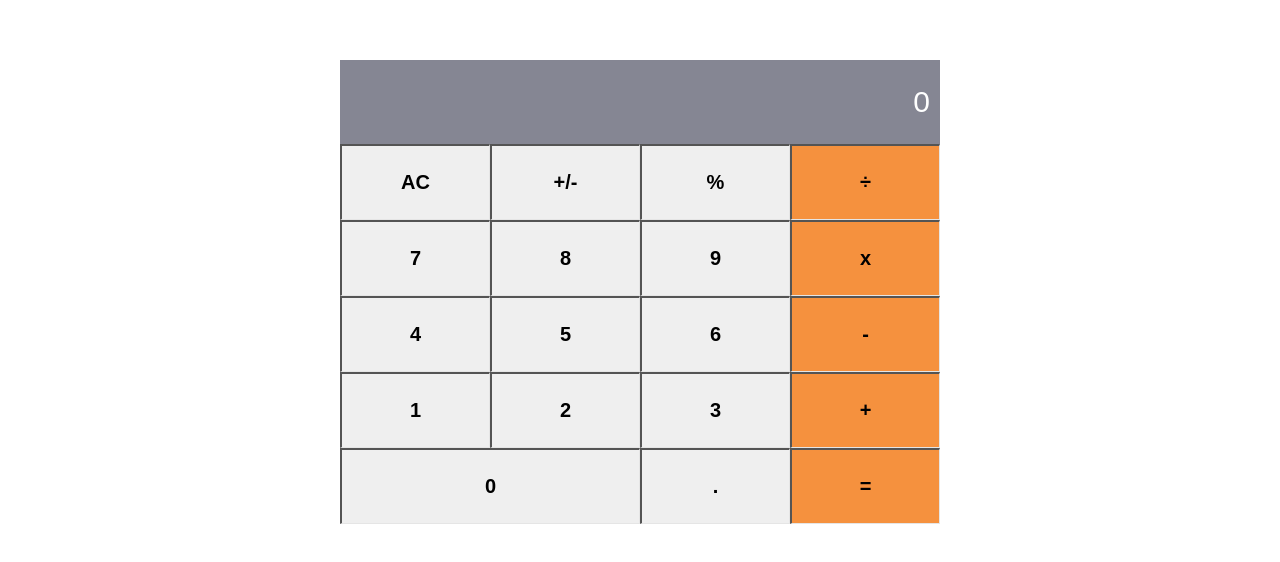
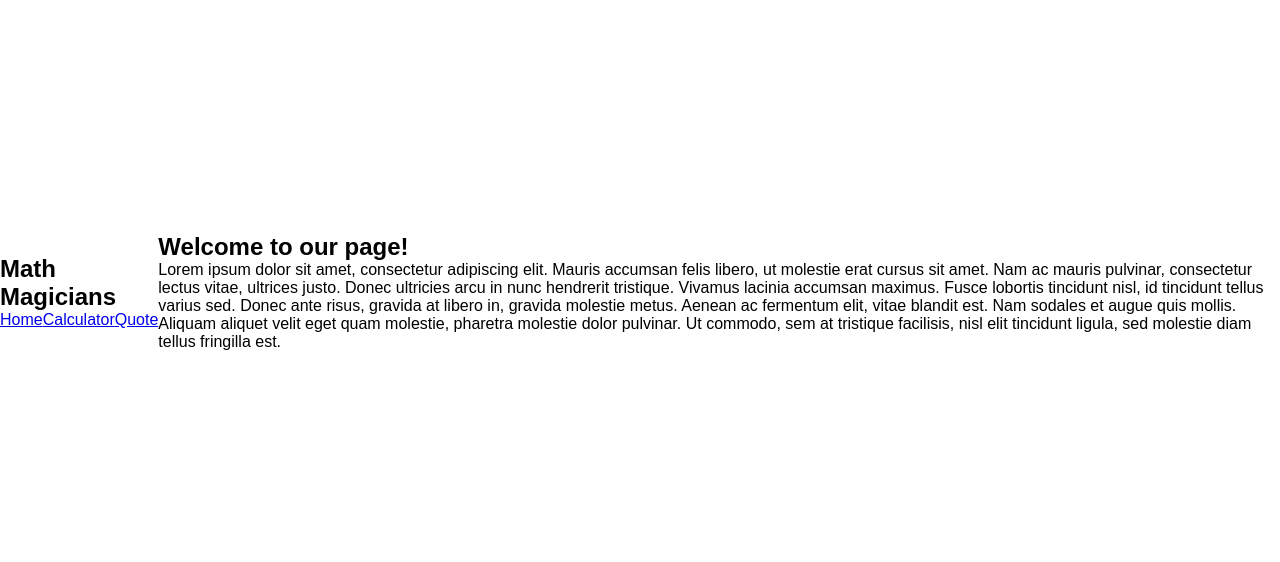
Before and after one commit to Estherstarr/Math-Magician, a React (Create React App) app: page / in a window 1280 px wide. Shown: the part 108-670 px from the top of the page. Built offline with nearby package versions, Linux system fonts and the light colour scheme.

Commit message:
Create components to complete full website

```diff
--- a/package.json
+++ b/package.json
@@ -10,6 +10,7 @@
     "prop-types": "^15.8.1",
     "react": "^18.1.0",
     "react-dom": "^18.1.0",
+    "react-router-dom": "^6.3.0",
     "react-scripts": "5.0.1",
     "web-vitals": "^2.1.4"
   },
--- a/src/App.js
+++ b/src/App.js
@@ -1,12 +1,25 @@
 import React from 'react';
+import { Routes, Route } from 'react-router-dom';
 import './App.css';
 import Calculator from './components/Calculator';
+import Home from './components/Home';
+import Quote from './components/Quote';
+import Navbar from './components/Navbar';
 
 class App extends React.PureComponent {
   render() {
     return (
       <div className="App">
-        <Calculator />
+        <Navbar />
+        <Routes>
+          <Route path="/" element={<Home />} />
+          <Route path="quote" element={<Quote />} />
+          <Route path="calculator" element={<Calculator />} />
+
+        </Routes>
+
+        {/* <Calculator /> */}
+        {/* <Home /> */}
       </div>
     );
   }
--- a/src/components/Calculator.js
+++ b/src/components/Calculator.js
@@ -24,6 +24,7 @@ function Calculator() {
 
   return (
     <div className="calcMainContainer">
+      <h2 className="calcText">Lets do some math!</h2>
       <DisplayResult displayState={obj} />
       <Button onButtonClick={handleButtonClick} />
     </div>
--- /dev/null
+++ b/src/components/Home.js
@@ -0,0 +1,22 @@
+import React from 'react';
+
+function Home() {
+  return (
+    <div className="homePage">
+      <h2 className="homeText">Welcome to our page!</h2>
+      <p className="homeText">
+        Lorem ipsum dolor sit amet, consectetur adipiscing elit. Mauris accumsan
+        felis libero, ut molestie erat cursus sit amet. Nam ac mauris pulvinar,
+        consectetur lectus vitae, ultrices justo. Donec ultricies arcu in nunc
+        hendrerit tristique. Vivamus lacinia accumsan maximus. Fusce lobortis
+        tincidunt nisl, id tincidunt tellus varius sed. Donec ante risus,
+        gravida at libero in, gravida molestie metus. Aenean ac fermentum elit,
+        vitae blandit est. Nam sodales et augue quis mollis. Aliquam aliquet
+        velit eget quam molestie, pharetra molestie dolor pulvinar. Ut commodo,
+        sem at tristique facilisis, nisl elit tincidunt ligula, sed molestie
+        diam tellus fringilla est.
+      </p>
+    </div>
+  );
+}
+export default Home;
--- /dev/null
+++ b/src/components/Navbar.js
@@ -0,0 +1,21 @@
+import React from 'react';
+import { Link } from 'react-router-dom';
+
+function Navbar() {
+  return (
+    <nav className="navClass">
+      <h1 className="pageTitle">Math Magicians</h1>
+
+      <Link to="/" className="try">
+        Home
+      </Link>
+      <Link to="/calculator" className="try">
+        Calculator
+      </Link>
+      <Link to="/quote" className="try borderRemove">
+        Quote
+      </Link>
+    </nav>
+  );
+}
+export default Navbar;
--- /dev/null
+++ b/src/components/Quote.js
@@ -0,0 +1,13 @@
+import React from 'react';
+
+function Quote() {
+  return (
+    <div>
+      <h3 className="quoteHeader homeText ">
+        Mathematics is not about numbers,equation,computations,or algorithms :
+        It is about understanding.-William Paul Thurston
+      </h3>
+    </div>
+  );
+}
+export default Quote;
--- a/src/index.js
+++ b/src/index.js
@@ -1,11 +1,14 @@
 import React from 'react';
 import ReactDOM from 'react-dom/client';
+import { BrowserRouter } from 'react-router-dom';
 import './index.css';
 import App from './App';
 
 const root = ReactDOM.createRoot(document.getElementById('root'));
 root.render(
   <React.StrictMode>
-    <App />
+    <BrowserRouter>
+      <App />
+    </BrowserRouter>
   </React.StrictMode>,
 );
```
Also changed, not shown: 1 other file (tests, documents, lock files or other folders).
